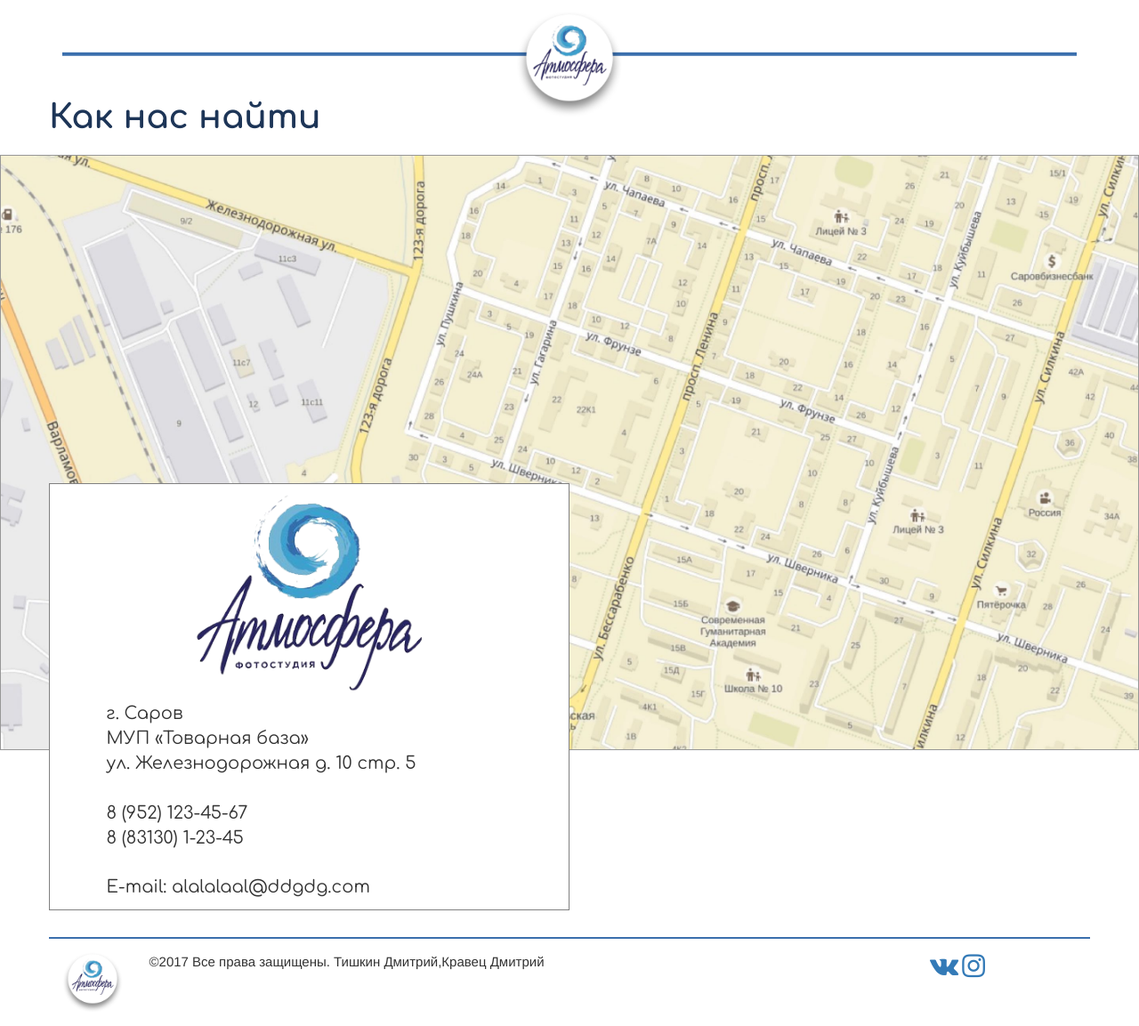
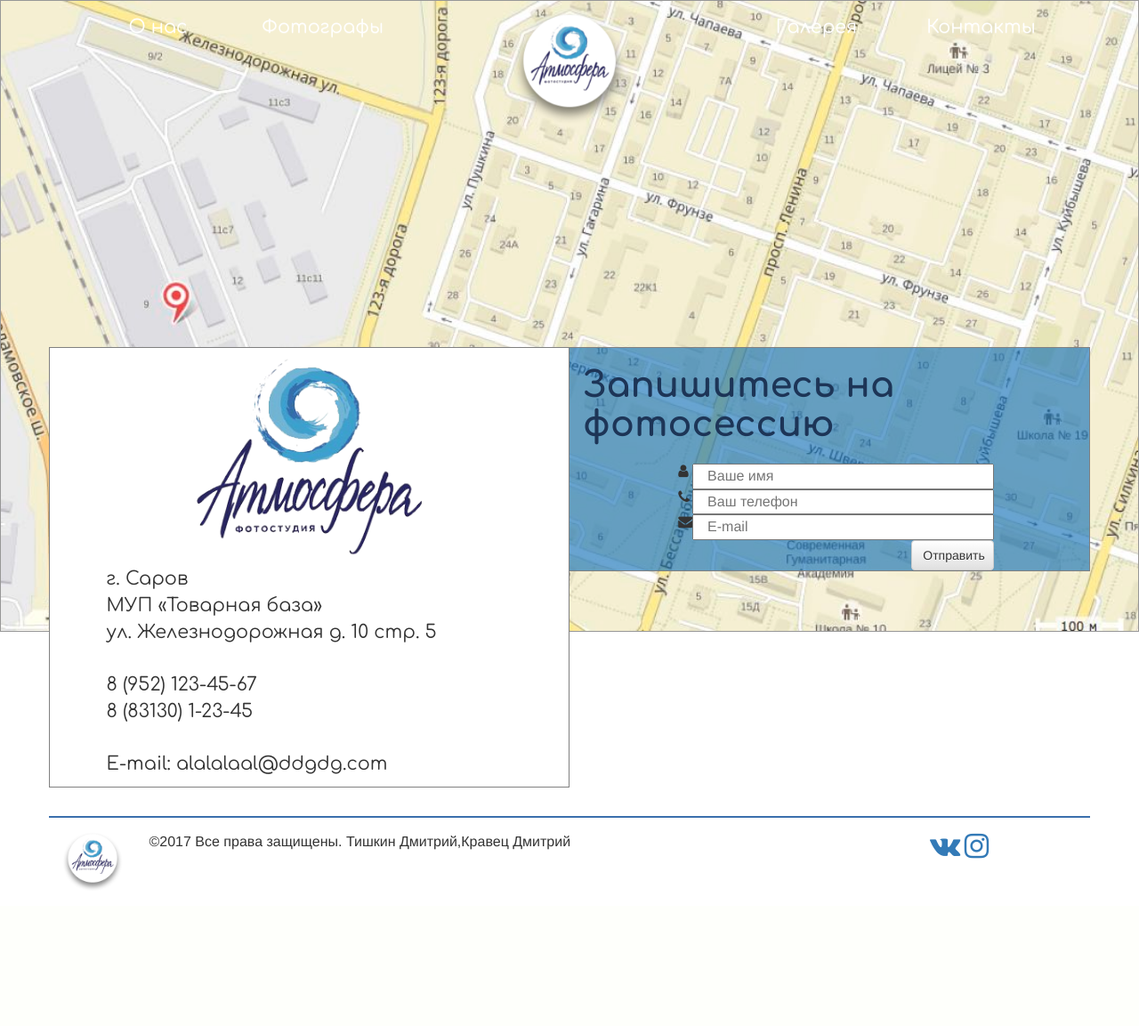
Before and after one commit to fenixsarov/Atmosphere_old, a Django app: page /contacts/ in a window 1280 px wide. Shown: the whole page at 89% size. After the commit the page ends 999 px from the top, so only its background shows below. Run offline with Django 3.2, Linux system fonts and the light colour scheme; style sheets or scripts are compiled from the project's sources; some libraries are stand-ins or nearby versions.

Commit message:
Небольшие обновления - Добавил статическую крату с Яндекса (jpg) - Contact выделил в одтельный шаблон (подключать через {% include 'contact.html' %})

```diff
--- a/MainApp/templates/about.html
+++ b/MainApp/templates/about.html
@@ -4,12 +4,6 @@
     О фотостудии | {{ block.super }}
 {% endblock %}
 {% block content %}
-    <div class="container">
-        <div class="row">
-            <img class="col-sm-12 splitter" src="{% static 'images/splitter.png' %}" alt="">
-        </div>
-        <h1 class="row partition-name">О нас</h1>
-    </div>
     <p>На мой взгляд старницы контактов идейно дублирует страницу 'О нас'. Либо на странице контактов
     можно ещё будет размещать контакты постоянных фотографов.
     </p>
--- a/MainApp/templates/contacts.html
+++ b/MainApp/templates/contacts.html
@@ -4,40 +4,5 @@
     Контакты | {{ block.super }}
 {% endblock %}
 {% block content %}
-    <div class="container">
-    <div class="row">
-        <img class="col-sm-12 splitter" src="{% static 'images/splitter.png' %}" alt="">
-    </div>
-    <h1 class="row partition-name">Как нас найти</h1>
-</div>
-<div class="container-fluid at-contacts">
-    <div class="row">
-        <img src="{% static 'images/map.jpg' %}" alt="" class="at-map">
-    </div>
-    <div class="container">
-        <div class="row at-contacts-container">
-            <div class="col-sm-6 at-contact-address">
-                <div class="row">
-                    <a href="/" class="logo col-sm-6 col-sm-offset-3">
-                        <img src="{% static 'images/logo.png' %}" alt="">
-                    </a>
-                </div>
-                <div class="row">
-                    <div class="col-sm-10 col-sm-offset-1">
-                        <p>
-                            г. Саров<br>
-                            МУП «Товарная база»<br>
-                            ул. Железнодорожная д. 10 стр. 5<br><br>
-
-                            8 (952) 123-45-67<br>
-                            8 (83130) 1-23-45<br><br>
-
-                            E-mail: alalalaal@ddgdg.com
-                        </p>
-                    </div>
-                </div>
-            </div>
-        </div>
-    </div>
-</div>
+{% include 'contact.html' %}
 {% endblock %}
--- a/MainApp/templates/galery.html
+++ b/MainApp/templates/galery.html
@@ -4,12 +4,6 @@
     Галерея | {{ block.super }}
 {% endblock %}
 {% block content %}
-    <div class="container">
-        <div class="row">
-            <img class="col-sm-12 splitter" src="{% static 'images/splitter.png' %}" alt="">
-        </div>
-        <h1 class="row partition-name">Галерея</h1>
-    </div>
     <p>Тут будет галерея, где можно будет посмотреть фотолокации, которые есть в студии,
     рандомные фотки, сделанные в студии за всё время и тд. Можно разбить по тематикам.
     </p>
--- a/static/less/media.less
+++ b/static/less/media.less
@@ -16,11 +16,13 @@
 /* Medium devices (desktops, 992px and up) */
 @media (min-width: @screen-sm-min) {
     body {
-        font-size: 15px;
+        font-size: 13px;
     }
 }
 
 /* Large devices (large desktops, 1200px and up) */
 @media (min-width: @screen-lg-min) {
-
+    body {
+        font-size: 16px;
+    }
 }
--- /dev/null
+++ b/templates/contact.html
@@ -0,0 +1,55 @@
+{% load static from staticfiles %}
+<div class="container-fluid at-contacts">
+    <div class="row">
+        <img src="{% static '/images/map.jpg'%}" alt="" class="at-map">
+    </div>
+    <div class="container">
+        <div class="row at-contacts-container">
+            <div class="col-sm-6 at-contact-address">
+                <div class="row">
+                    <a href="/" class="logo col-sm-6 col-sm-offset-3">
+                        <img src="{% static 'images/logo.png' %}" alt="">
+                    </a>
+                </div>
+                <div class="row">
+                    <div class="col-sm-10 col-sm-offset-1">
+                        <p>
+                            г. Саров<br>
+                            МУП «Товарная база»<br>
+                            ул. Железнодорожная д. 10 стр. 5<br><br>
+
+                            8 (952) 123-45-67<br>
+                            8 (83130) 1-23-45<br><br>
+
+                            E-mail: alalalaal@ddgdg.com
+                        </p>
+                    </div>
+                </div>
+            </div>
+            <div class="col-sm-6 at-contact-registration">
+                <div class="row">
+                    <h1 class="col-sm-12 partition-name">
+                    Запишитесь на фотосессию
+                    </h1>
+                </div>
+                <form action="" class="col-sm-8 col-sm-offset-2">
+                    <div class="row">
+                        <i class="col-sm-1 fa fa-user"></i>
+                        <input name="name" class="col-sm-11" placeholder="Ваше имя">
+                    </div>
+                    <div class="row">
+                        <i class="col-sm-1 fa fa-phone"></i>
+                        <input name="phone" class="col-sm-11" placeholder="Ваш телефон">
+                    </div>
+                    <div class="row">
+                        <i class="col-sm-1 fa fa-envelope"></i>
+                        <input name="email" class="col-sm-11" placeholder="E-mail">
+                    </div>
+                    <div class="row">
+                        <button type="submit" class="btn btn-default col-sm-3 col-sm-offset-9">Отправить</button>
+                    </div>
+                </form>
+            </div>
+        </div>
+    </div>
+</div>
```
Also changed, not shown: MainApp/templates/index.html (+1 -54 lines), static/images/map.jpg.
